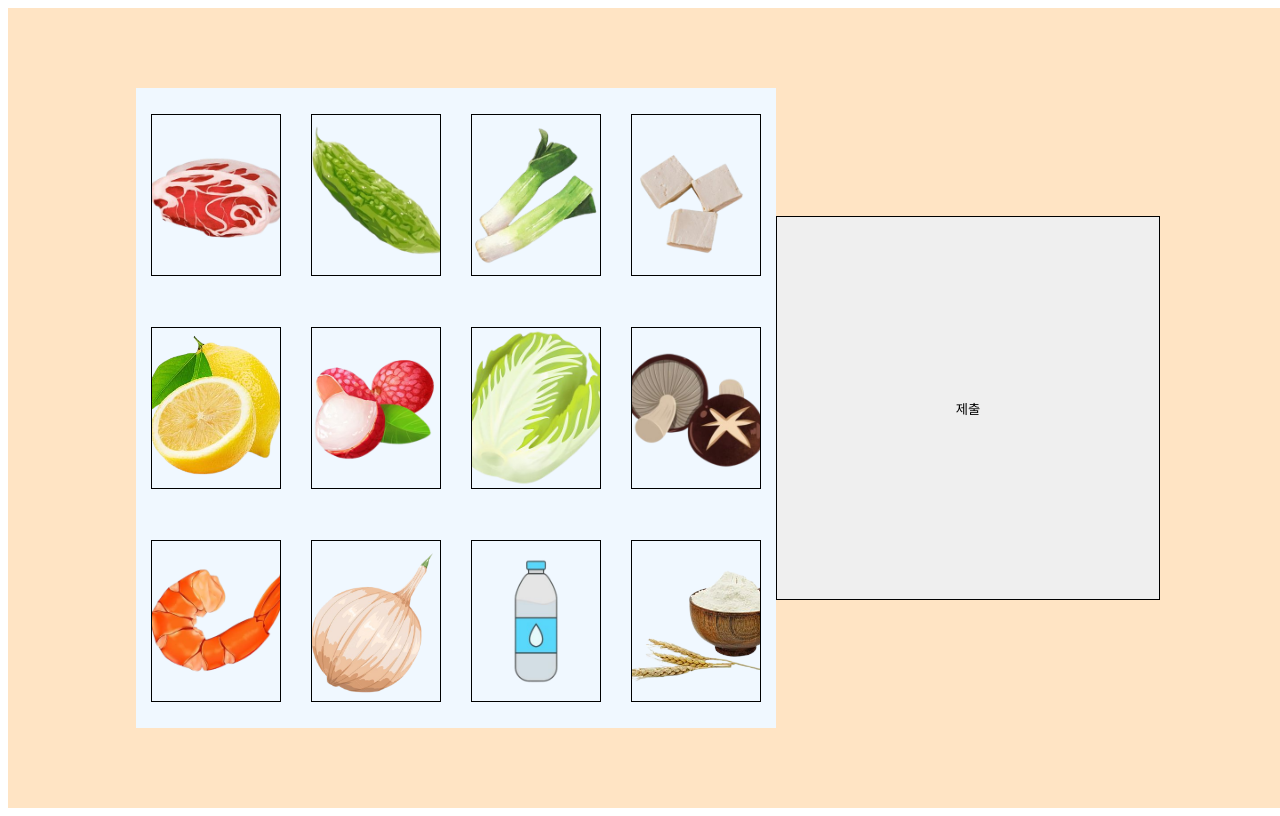
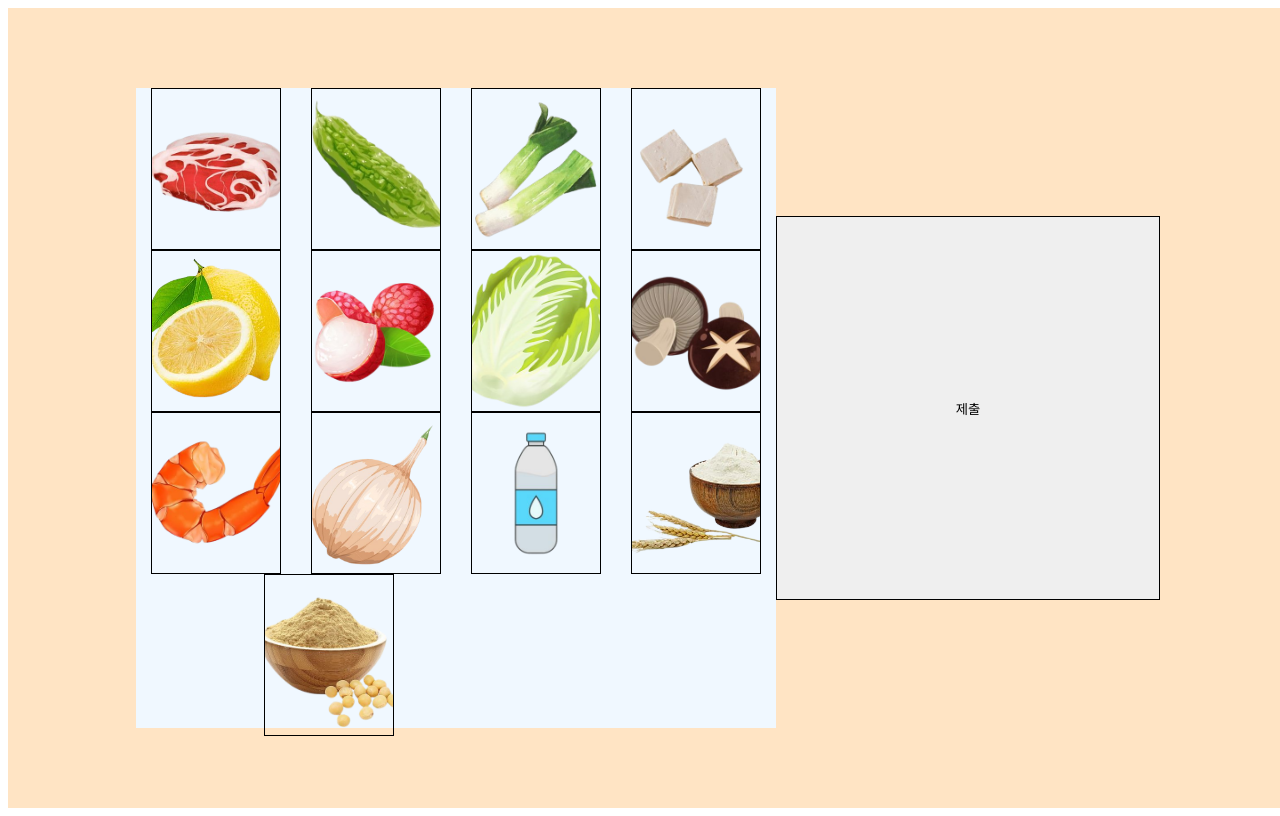
Before and after one commit to chaeyi0731/workflow, a website: page index.html in a window 1280 px wide. Drawn offline with Linux system fonts and the light colour scheme.

Commit message:
콩가루 이미지 삽입 및 div 추가

```diff
--- a/index.html
+++ b/index.html
@@ -21,6 +21,8 @@
         <div></div>
         <div></div>
         <div></div>
+        <div></div>
+        <div></div>
       </div>
       <div>
         <button id="button">제출</button>
--- a/style.css
+++ b/style.css
@@ -125,3 +125,11 @@
   background-position: center;
   background-size: cover;
 }
+#root > div:nth-child(1) > div:nth-child(13) {
+  width: 10vw;
+  height: 20vh;
+  border: 1px solid black;
+  background-image: url(/img/콩가루_-removebg-preview.png);
+  background-position: center;
+  background-size: cover;
+}
```
